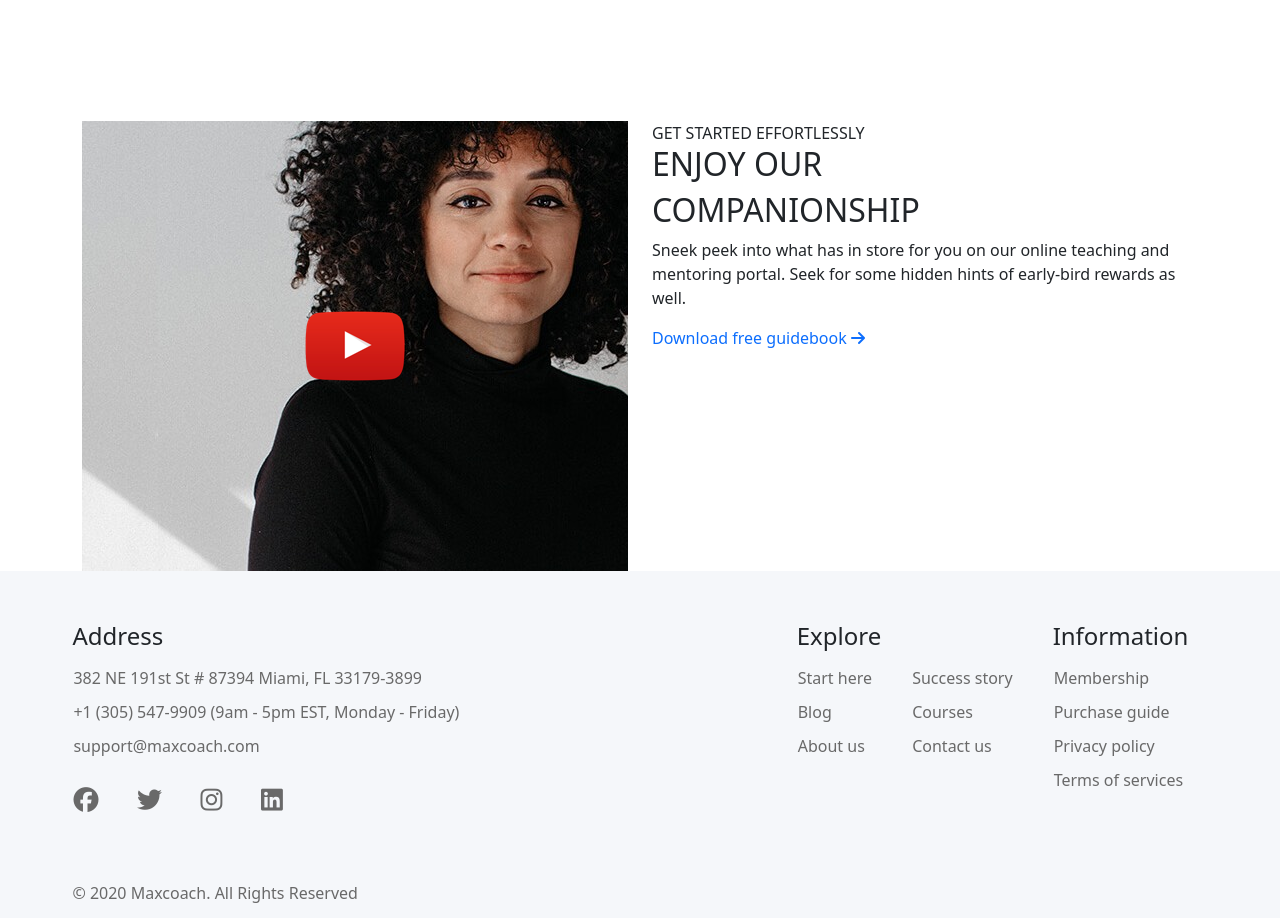
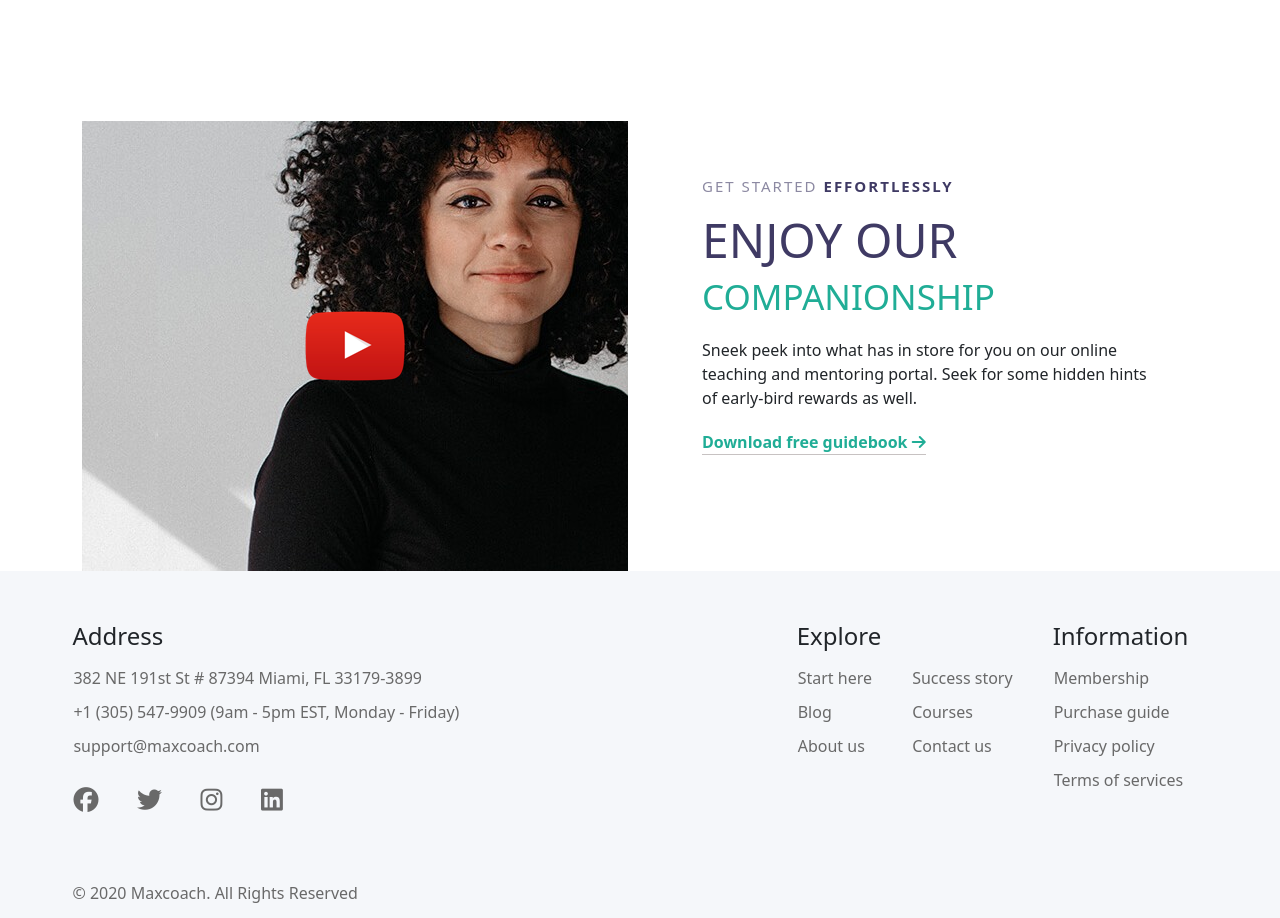
Before and after one commit to saraaffro/proj-html-vuejs, a Vue app: page / in a window 1280 px wide. Shown: the part 2541-3459 px from the top of the page. Built offline with nearby package versions, Linux system fonts and the light colour scheme.

Commit message:
feat: enjoy component

```diff
--- a/src/components/EnjoyCompanionship.vue
+++ b/src/components/EnjoyCompanionship.vue
@@ -9,7 +9,7 @@
 <template>
     <div class="container-xl">
         <div class="row">
-            <div class="col-6">
+            <div class="col-12 col-lg-6">
                 <div class="image">
                     <div class="avatar-container">
                         <img class="avatar" src="/public/home-2-popup-video-poster.jpg" alt="video poster">
@@ -18,20 +18,20 @@
                 </div>
             </div>
 
-            <div class="col-6">
+            <div class="col-12 col-lg-6">
                 <div class="text">
                     <div class="title">
                         <span class="get_started">GET STARTED <span class="color-effortlessly">EFFORTLESSLY</span></span>
                     </div>
                     <div class="sub-title">
-                        <h2>ENJOY OUR</h2>
+                        <h2 class="enjoy">ENJOY OUR</h2>
                         <h2 class="color-companionship">COMPANIONSHIP</h2>
                     </div>
                     <div>
                         <p>Sneek peek into what has in store for you on our online teaching and mentoring portal. Seek for some hidden hints of early-bird rewards as well.</p>
                     </div>
-                    <div>
-                        <a href="#">Download free guidebook <span><i class="fa-solid fa-arrow-right"></i></span></a>
+                    <div class="link">
+                        <a href="#"><strong>Download free guidebook <span><i class="fa-solid fa-arrow-right"></i></span></strong></a>
                     </div>
                 </div>
             </div>
@@ -65,39 +65,82 @@
         cursor: pointer;
     }
 
-    .get_started{
-        color:red;
+
+
+}
+
+    .text{
+
+        padding: 50px;
+        .title{
+        .get_started{
+            font-size: 15px;
+            font-weight: 500;
+            text-transform: uppercase;
+            line-height: 2em;
+            letter-spacing: 2px;
+            color: #8C89A2;
+        }
+
+        .color-effortlessly{
+            font-weight: 700;
+            color: #3F3A64;
+        }
     }
 
 
-    // a {
-    //         color: $verde-acqua;
-    //         position: relative;
-    //         text-decoration: none;
-    //         display: inline-block;
-    //         border-bottom: 1px solid rgb(199, 194, 194);
-    //         transition: border-color 0.5s ease-in-out;
+    .sub-title{
 
-    //         &:before {
-    //             content: '';
-    //             position: absolute;
-    //             top: 100%;
-    //             left: 0;
-    //             width: 100%;
-    //             height: 1px;
-    //             background-color: $verde-acqua;
-    //             transform: scaleX(0);
-    //             transform-origin: right;
-    //             transition: transform 0.5s ease-in-out;
-    //         }
+        margin-top: 10px;
+        .enjoy{
+            font-size: 48px;
+            color: #3F3A64;
+        }
 
-    //         &:hover {
-    //             border-color: transparent;
-    //             &:before {
-    //                 transform: scaleX(1);
-    //                 transform-origin: left;
-    //             }
-    //         }
-    //     }
-}
+        .color-companionship{
+            font-weight: 400;
+            font-size: 35px;
+            color: $verde-acqua;
+        }
+
+    }
+
+    p{
+        margin-top: 20px;
+    }
+
+    .link{
+        margin-top: 20px;
+        a {
+            color: $verde-acqua;
+            position: relative;
+            text-decoration: none;
+            display: inline-block;
+            border-bottom: 1px solid rgb(199, 194, 194);
+            transition: border-color 0.5s ease-in-out;
+
+            &:before {
+                content: '';
+                position: absolute;
+                top: 100%;
+                left: 0;
+                width: 100%;
+                height: 1px;
+                background-color: $verde-acqua;
+                transform: scaleX(0);
+                transform-origin: right;
+                transition: transform 0.5s ease-in-out;
+            }
+
+            &:hover {
+                border-color: transparent;
+                &:before {
+                    transform: scaleX(1);
+                    transform-origin: left;
+                }
+            }
+        }
+    }
+    }
+
 </style>
```
